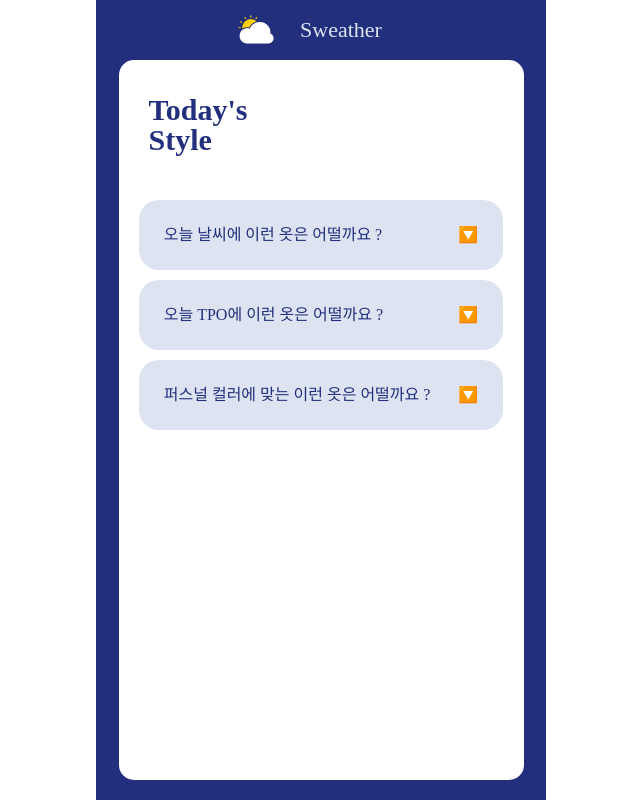
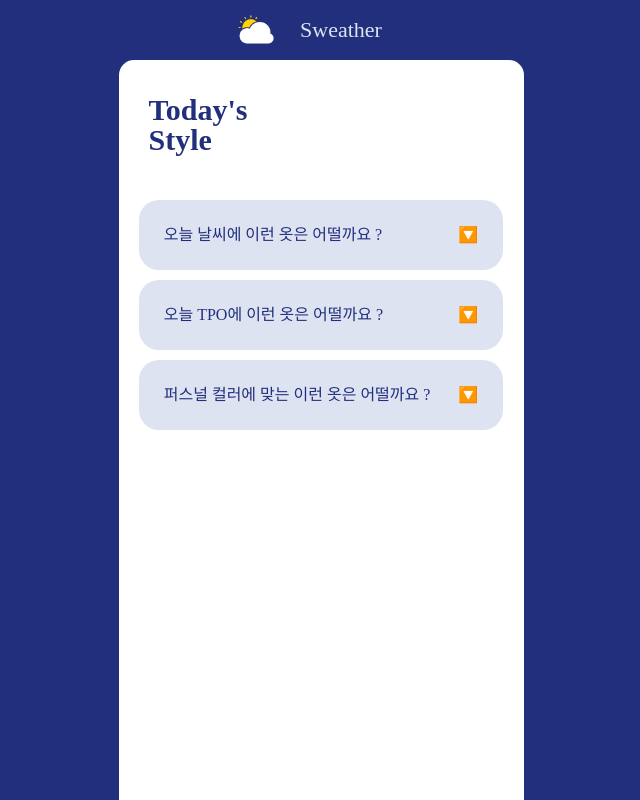
Before and after one commit to baked-sweet-potato-team/SWeather_FrontEnd, a React (Create React App) app: page / in a window 1280 px wide. Shown: the top 800 px of the page, without its empty margins (319-959 px from the left). Built offline with nearby package versions, Linux system fonts and the light colour scheme; no server answers; a web font is replaced by a local one.

Commit message:
메인페이지 높이 부분 수정

```diff
--- a/src/pages/MainPage/MainPage.css
+++ b/src/pages/MainPage/MainPage.css
@@ -1,7 +1,12 @@
+body {
+    width: 100%;
+    height: 100%;
+    background-color: #222F7D;
+}
+
 .main-container {
-    background-color: #222F7D;
     width: 100%;
-    height: 100vh;
+    height: calc(100% - 120px);
     display: flex;
     justify-content: center;
 }
@@ -9,7 +14,7 @@
 .main-body {
     background-color: #ffffff;
     width: 90%;
-    height: 90%;
+    height: 100vh;
     border-radius: 15px;
 }
 
--- a/src/pages/MainPage/MainPage.js
+++ b/src/pages/MainPage/MainPage.js
@@ -61,6 +61,7 @@ function MainPage() {
                         </div>
                     </div>
                 </section>
+                <div style={{width:"100%", height:"70px", backgroundColor:"#222F7D"}}></div>
                 <Bottombar/>
             </div>
         </div>
```
